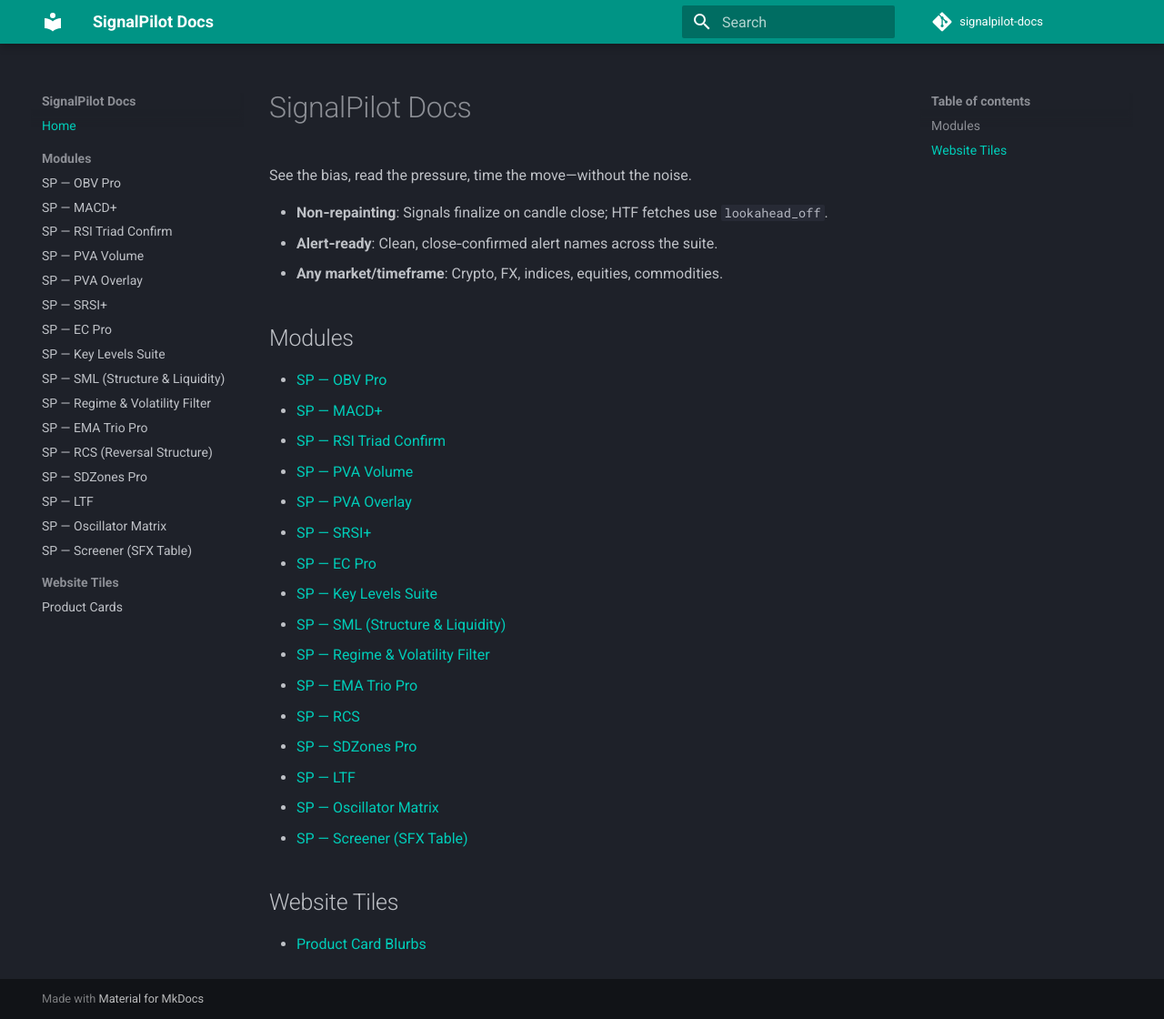
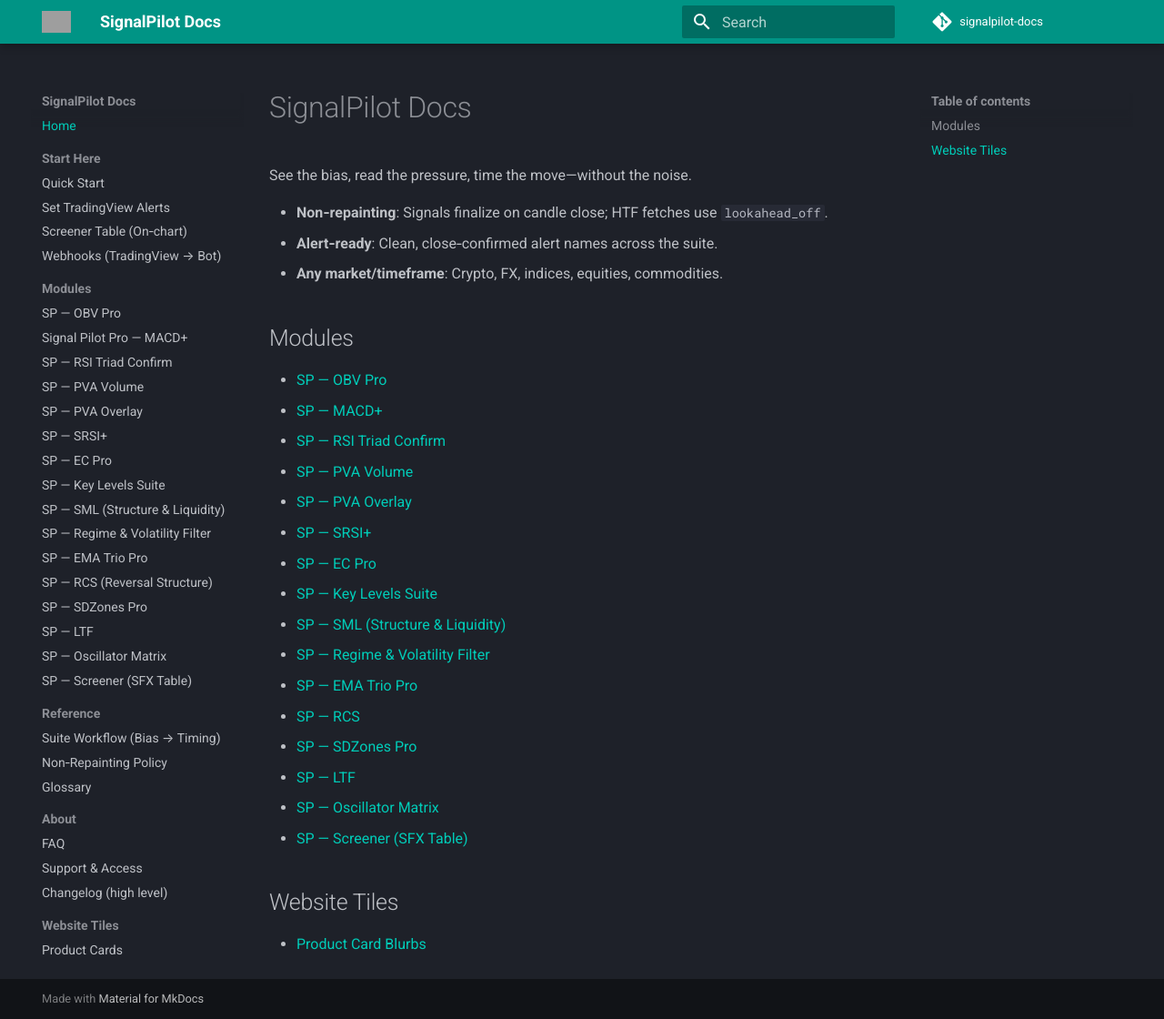
Before and after one commit to Signalpilot/signalpilot-docs, an MkDocs documentation site: the page built from docs/index.md, in a window 1280 px wide and 1120 px high. Shown: the whole window at 91% size. Built offline with MkDocs 1.6.1 and Material for MkDocs 9.7.7, drawn with Linux system fonts in a browser that asks for light colours; comment, search, counter and statistics services are not loaded; grey boxes are pictures that could not be loaded.

Commit message:
Update mkdocs.yml

```diff
--- a/mkdocs.yml
+++ b/mkdocs.yml
@@ -3,11 +3,6 @@
 site_url: https://signalpilot.github.io/signalpilot-docs/
 repo_url: https://github.com/Signalpilot/signalpilot-docs
 repo_name: signalpilot-docs
-
-extra:
-  analytics:
-    provider: google
-    property: G-NZ05GV72K0
 
 theme:
   name: material
@@ -22,9 +17,12 @@
     - scheme: slate
       primary: teal
       accent: cyan
+  logo: assets/logo.png     # (optional – add later)
+  favicon: assets/logo.png  # (optional – add later)
 
 plugins:
   - search
+  - sitemap
 
 markdown_extensions:
   - admonition
@@ -37,9 +35,16 @@
 
 nav:
   - Home: index.md
+
+  - Start Here:
+    - Quick Start: start-quickstart.md
+    - Set TradingView Alerts: how-to-alerts.md
+    - Screener Table (On‑chart): how-to-screener.md
+    - Webhooks (TradingView → Bot): how-to-webhooks.md
+
   - Modules:
     - SP — OBV Pro: sp-obv-pro.md
-    - SP — MACD+: spp-macd-plus.md
+    - Signal Pilot Pro — MACD+: spp-macd-plus.md
     - SP — RSI Triad Confirm: sp-rsi-triad-confirm.md
     - SP — PVA Volume: sp-pva-volume.md
     - SP — PVA Overlay: sp-pva-overlay.md
@@ -54,5 +59,23 @@
     - SP — LTF: sp-ltf.md
     - SP — Oscillator Matrix: sp-oscillator-matrix.md
     - SP — Screener (SFX Table): sp-screener-sfx.md
+
+  - Reference:
+    - Suite Workflow (Bias → Timing): ref-workflow.md
+    - Non‑Repainting Policy: ref-non-repaint.md
+    - Glossary: ref-glossary.md
+
+  - About:
+    - FAQ: about-faq.md
+    - Support & Access: about-support.md
+    - Changelog (high level): about-changelog.md
+
   - Website Tiles:
     - Product Cards: _product-cards.md
+
+extra:
+  analytics:
+    provider: google
+    property: G-NZ05GV72K0      # your GA4 ID (already provided)
+
+# Optional: if you’re adding many images later, keep them in docs/assets/
```
